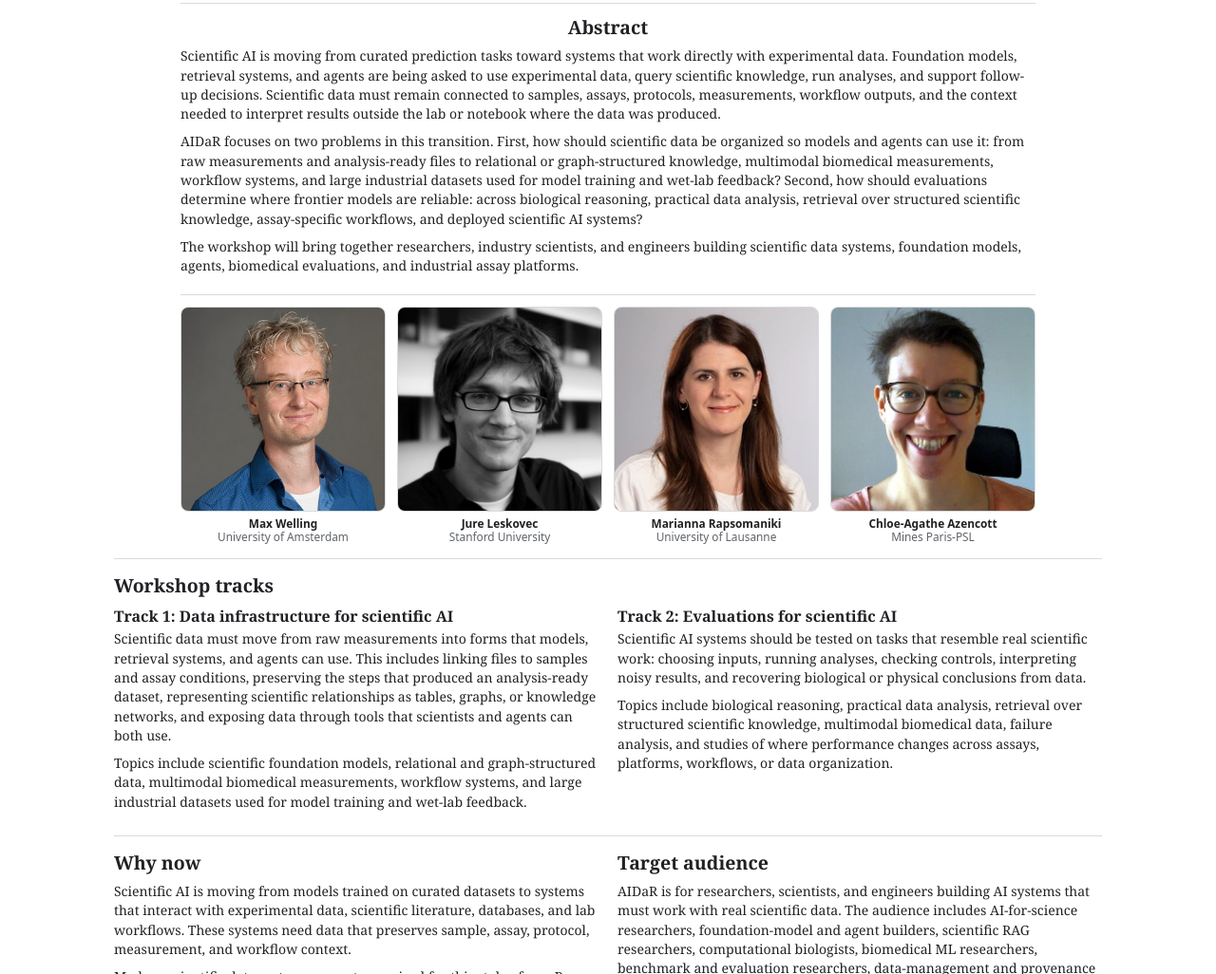
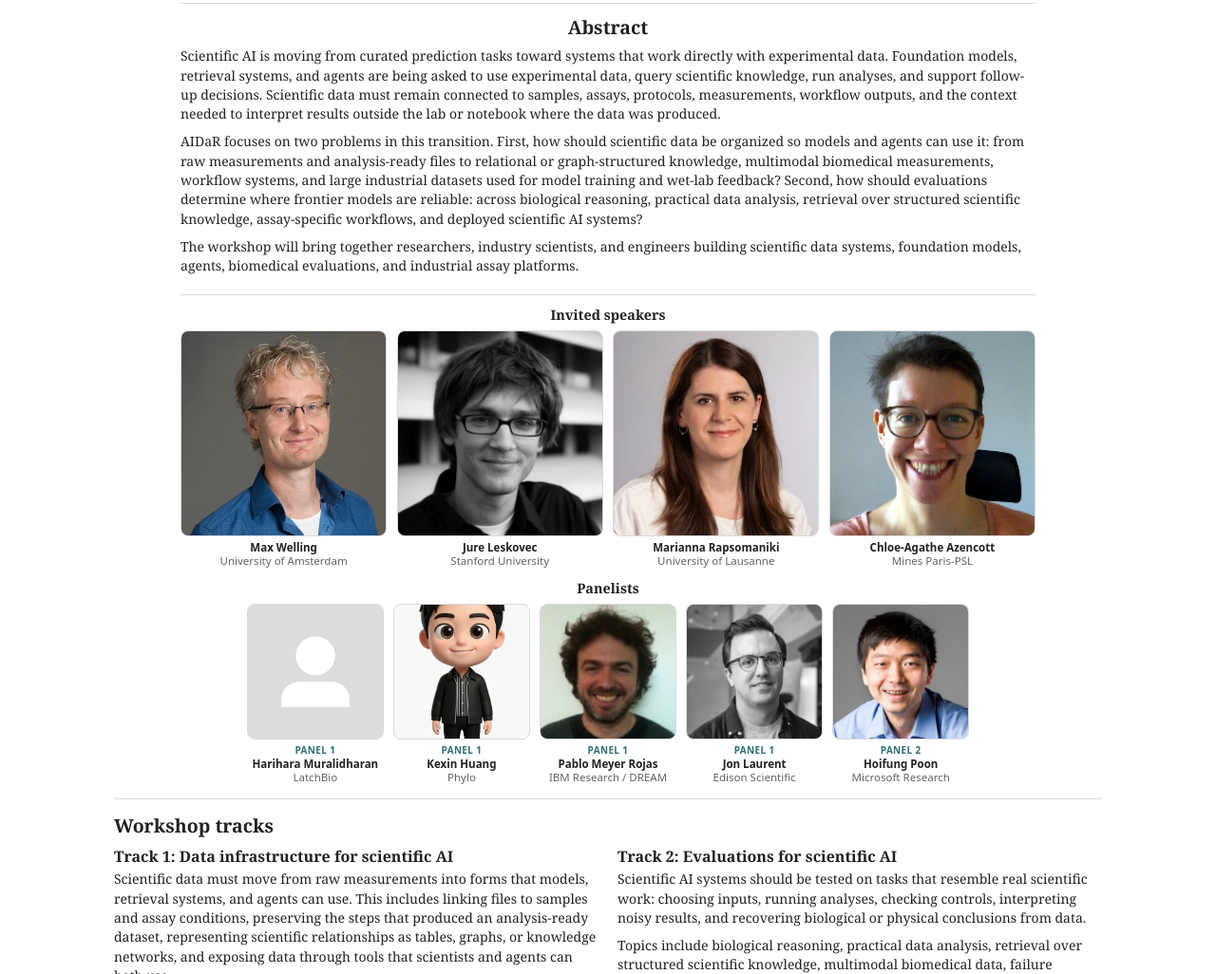
Before and after one commit to kennyworkman/aidar-neurips-2026, a plain HTML site: page index.html in a window 1280 px wide. Shown: the part 384-1410 px from the top of the page at 95% size. Drawn offline with Linux system fonts and the light colour scheme.

Commit message:
Add panelist profile images

```diff
--- a/index.html
+++ b/index.html
@@ -54,7 +54,10 @@
         </p>
       </section>
 
-      <section class="speaker-strip" aria-label="Confirmed invited speakers">
+      <section class="people-block" aria-label="Speakers and panelists">
+        <div class="people-group">
+          <h2>Invited speakers</h2>
+          <div class="people-strip invited">
             <figure>
               <img src="assets/speakers/max-welling.jpg" alt="Max Welling">
               <figcaption><strong>Max Welling</strong><span>University of Amsterdam</span></figcaption>
@@ -71,6 +74,34 @@
               <img src="assets/speakers/chloe-agathe-azencott.png" alt="Chloe-Agathe Azencott">
               <figcaption><strong>Chloe-Agathe Azencott</strong><span>Mines Paris-PSL</span></figcaption>
             </figure>
+          </div>
+        </div>
+
+        <div class="people-group">
+          <h2>Panelists</h2>
+          <div class="people-strip panelists">
+            <figure>
+              <img src="assets/panelists/harihara-muralidharan.jpg" alt="Harihara Muralidharan">
+              <figcaption><small>Panel 1</small><strong>Harihara Muralidharan</strong><span>LatchBio</span></figcaption>
+            </figure>
+            <figure>
+              <img src="assets/panelists/kexin-huang.webp" alt="Kexin Huang">
+              <figcaption><small>Panel 1</small><strong>Kexin Huang</strong><span>Phylo</span></figcaption>
+            </figure>
+            <figure>
+              <img src="assets/panelists/pablo-meyer-rojas.jpg" alt="Pablo Meyer Rojas">
+              <figcaption><small>Panel 1</small><strong>Pablo Meyer Rojas</strong><span>IBM Research / DREAM</span></figcaption>
+            </figure>
+            <figure>
+              <img src="assets/panelists/jon-laurent.webp" alt="Jon Laurent">
+              <figcaption><small>Panel 1</small><strong>Jon Laurent</strong><span>Edison Scientific</span></figcaption>
+            </figure>
+            <figure>
+              <img src="assets/panelists/hoifung-poon.jpeg" alt="Hoifung Poon">
+              <figcaption><small>Panel 2</small><strong>Hoifung Poon</strong><span>Microsoft Research</span></figcaption>
+            </figure>
+          </div>
+        </div>
       </section>
 
       <section class="section two-col" id="tracks">
--- a/styles.css
+++ b/styles.css
@@ -112,19 +112,41 @@ p {
   text-align: center;
 }
 
-.speaker-strip {
-  display: grid;
+.people-block {
   max-width: 900px;
   margin: 0.75rem auto 0.95rem;
-  grid-template-columns: repeat(4, minmax(0, 1fr));
-  gap: 0.75rem;
 }
 
-.speaker-strip figure {
+.people-group + .people-group {
+  margin-top: 0.85rem;
+}
+
+.people-group h2 {
+  margin-bottom: 0.45rem;
+  font-size: 0.9rem;
+  text-align: center;
+}
+
+.people-strip {
+  display: grid;
+  gap: 0.65rem;
+}
+
+.people-strip.invited {
+  grid-template-columns: repeat(4, minmax(0, 1fr));
+}
+
+.people-strip.panelists {
+  grid-template-columns: repeat(5, minmax(0, 1fr));
+  max-width: 760px;
+  margin: 0 auto;
+}
+
+.people-strip figure {
   margin: 0;
 }
 
-.speaker-strip img {
+.people-strip img {
   display: block;
   width: 100%;
   aspect-ratio: 1 / 1;
@@ -135,23 +157,33 @@ p {
   filter: saturate(0.96);
 }
 
-.speaker-strip figcaption {
+.people-strip figcaption {
   margin-top: 0.34rem;
   color: var(--muted);
   font-family: ui-sans-serif, system-ui, -apple-system, BlinkMacSystemFont, "Segoe UI", sans-serif;
-  font-size: 0.74rem;
+  font-size: 0.72rem;
   line-height: 1.18;
   text-align: center;
 }
 
-.speaker-strip strong,
-.speaker-strip span {
+.people-strip strong,
+.people-strip span,
+.people-strip small {
   display: block;
 }
 
-.speaker-strip strong {
+.people-strip strong {
   color: var(--ink);
   font-weight: 650;
+}
+
+.people-strip small {
+  margin-bottom: 0.12rem;
+  color: var(--accent);
+  font-size: 0.62rem;
+  font-weight: 700;
+  letter-spacing: 0.04em;
+  text-transform: uppercase;
 }
 
 .section {
@@ -207,12 +239,12 @@ footer {
 
 @media (max-width: 780px) {
   .two-col,
-  .program-grid,
-  .speaker-strip {
+  .program-grid {
     grid-template-columns: 1fr;
   }
 
-  .speaker-strip {
+  .people-strip.invited,
+  .people-strip.panelists {
     grid-template-columns: repeat(2, minmax(0, 1fr));
   }
 
```
Also changed, not shown: assets/panelists/harihara-muralidharan.jpg (added), assets/panelists/hoifung-poon.jpeg (added), assets/panelists/jon-laurent.webp (added), assets/panelists/kexin-huang.webp (added), assets/panelists/pablo-meyer-rojas.jpg (added). Lines whose indentation alone changed are shown as unchanged.
